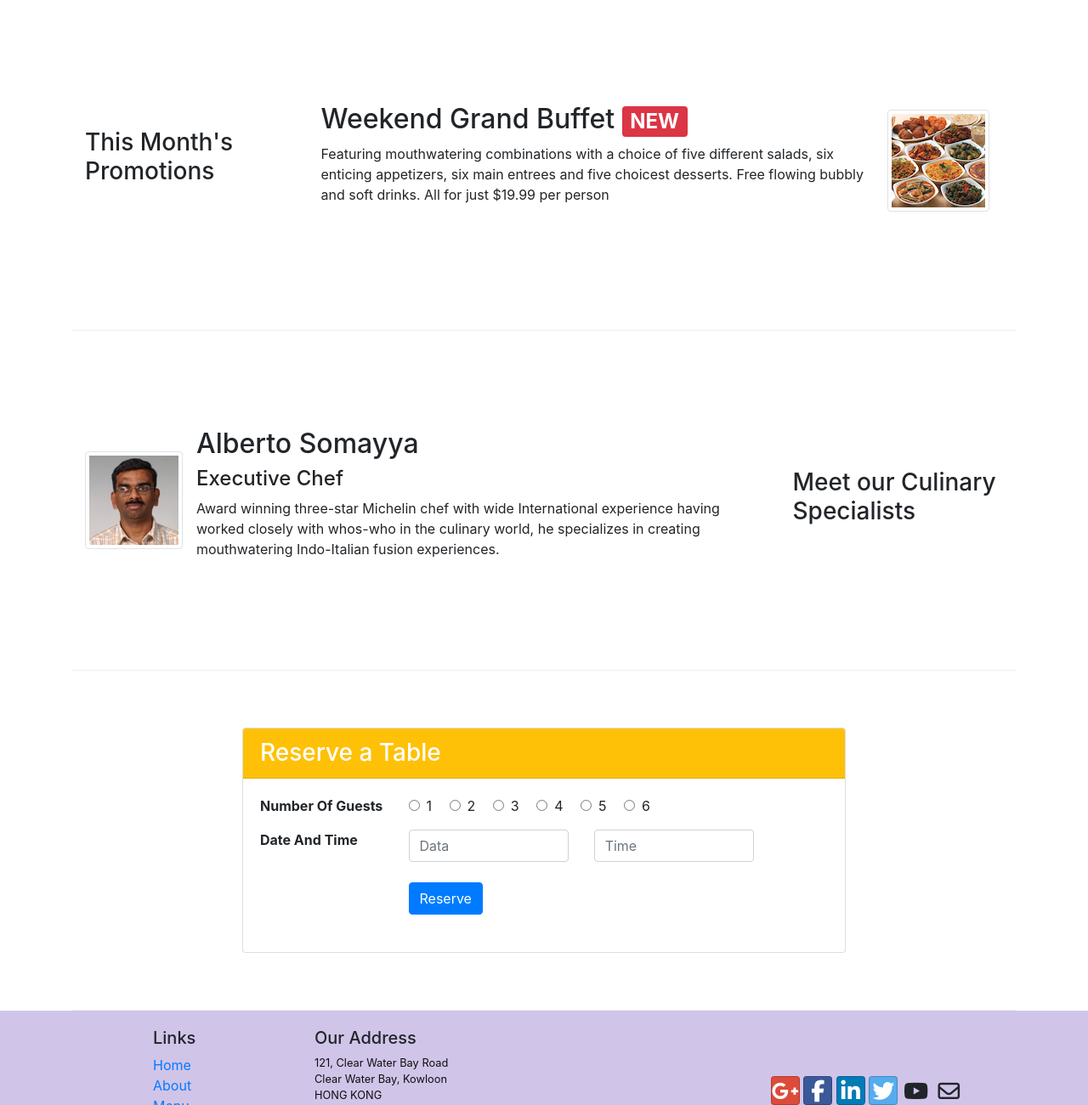
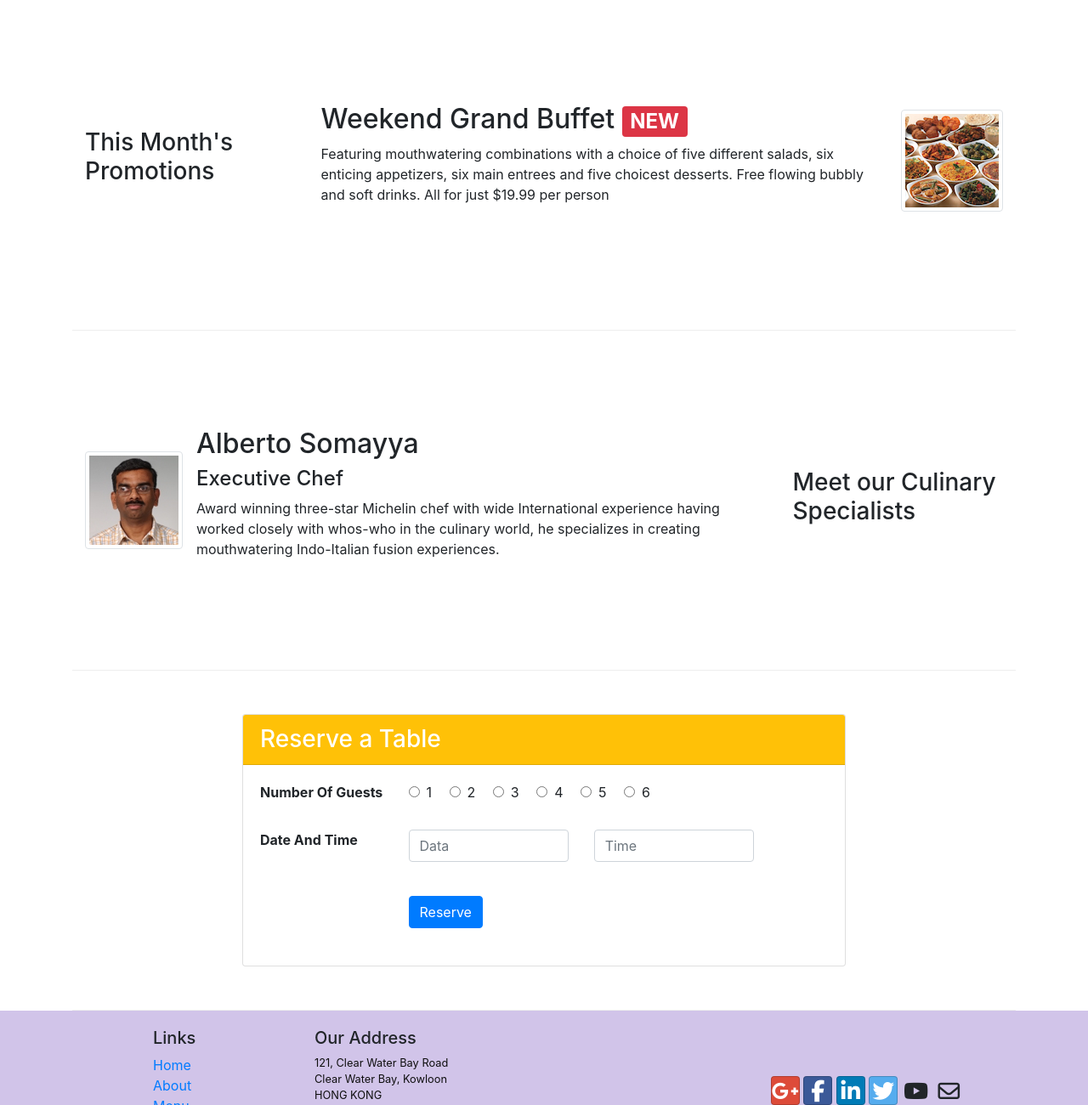
Before and after one commit to renmaoting/bootstrap, a website: page index.html in a window 1280 px wide. Shown: the part 695-1995 px from the top of the page at 85% size. Drawn offline with nearby package versions, Linux system fonts and the light colour scheme.

Commit message:
put some codes into form

```diff
--- a/index.html
+++ b/index.html
@@ -78,7 +78,7 @@
                     <h2 class="mt-0">Weekend Grand Buffet <span class="badge badge-danger">NEW</span></h2>
                     <p class="d-none d-sm-block">Featuring mouthwatering combinations with a choice of five different salads, six enticing appetizers, six main entrees and five choicest desserts. Free flowing bubbly and soft drinks. All for just $19.99 per person </p>
                 </div>
-                <img class="d-flex mr-3 img-thumbnail align-self-center"
+                <img class="d-flex ml-3 img-thumbnail align-self-center"
                         src="img/buffet.png" alt="Weekend Grand Buffet">
             </div>
         </div>
@@ -107,7 +107,8 @@
                 <div class="card">
                     <h3 class="card-header bg-warning text-white">Reserve a Table</h3>
                     <div class="card-body">
-                        <dl class="row">
+                        <form>
+                            <div class="form-group row">
                                 <dt class="col-12 col-sm-3">Number Of Guests</dt>
                                 <dd class="col col-sm-9">
                                     <form class="sexClass">
@@ -119,6 +120,8 @@
                                         <label class="single mr-3"><input type="radio" name="num" value="6" class="mr-2"/>6</label>
                                     </form>
                                 </dd>
+                            </div>
+                            <div class="form-group row">
                                 <dt class="col-12 col-sm-3">Date And Time</dt>
                                 <dd class="col col-md-9">
                                     <div class="row form-group">
@@ -132,6 +135,8 @@
                                         </div>
                                     </div>
                                 </dd>
+                            </div>
+                            <div class="form-group row">
                                 <dd class="col-12 col-sm-9 offset-sm-3">
                                     <div class="row">
                                         <div class="col-md-10">
@@ -139,7 +144,8 @@
                                         </div>
                                     </div>
                                 </dd>
-                        </dl>
+                            </div>
+                        </form>
                     </div>
                 </div>
             </div>
```
Lines whose indentation alone changed are shown as unchanged.
